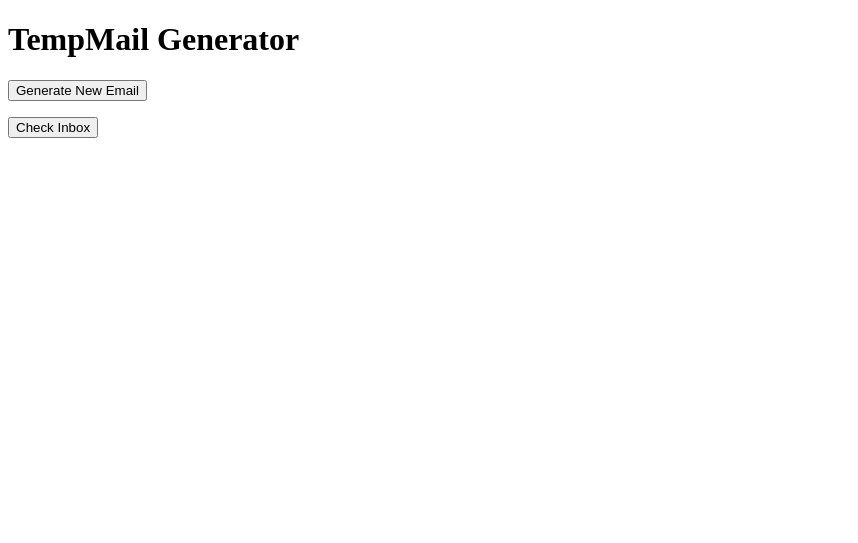
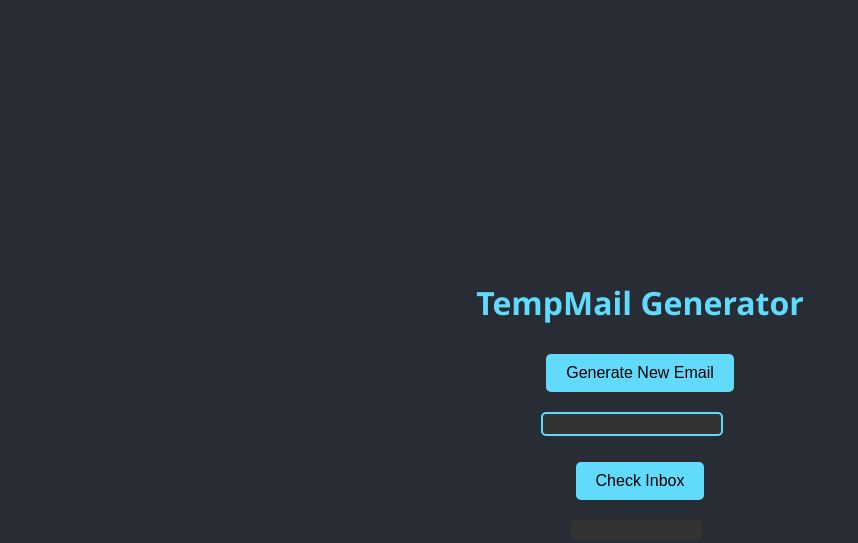
Before and after one commit to churchillitos/temp, a website: page public/index.html in a window 1280 px wide. Shown: the whole page, without its empty margins (0-858 px from the left). Drawn offline with Linux system fonts and the light colour scheme.

Commit message:
Update index.html

```diff
--- a/public/index.html
+++ b/public/index.html
@@ -4,7 +4,67 @@
     <meta charset="UTF-8">
     <meta name="viewport" content="width=device-width, initial-scale=1.0">
     <title>TempMail Generator</title>
-    <link rel="stylesheet" href="/style.css">
+    <style>
+        body {
+            font-family: 'Segoe UI', Tahoma, Geneva, Verdana, sans-serif;
+            background-color: #282c34;
+            color: white;
+            display: flex;
+            flex-direction: column;
+            align-items: center;
+            justify-content: center;
+            height: 100vh;
+            margin: 0;
+            text-align: center;
+        }
+        h1 {
+            color: #61dafb;
+            margin-bottom: 20px;
+        }
+        button, input {
+            padding: 10px 20px;
+            margin: 10px 5px;
+            border: none;
+            border-radius: 5px;
+            font-size: 16px;
+            transition: background-color 0.3s, transform 0.3s;
+        }
+        button {
+            background-color: #61dafb;
+            color: black;
+            cursor: pointer;
+        }
+        button:hover {
+            background-color: #21a1f1;
+            transform: scale(1.05);
+        }
+        input {
+            background-color: #333;
+            color: white;
+        }
+        #generatedEmail, #inboxMessages {
+            margin-top: 10px;
+            padding: 10px;
+            background-color: #333;
+            border-radius: 5px;
+            width: 80%;
+            max-width: 500px;
+            word-wrap: break-word;
+        }
+        #generatedEmail {
+            border: 2px solid #61dafb;
+        }
+        .message {
+            background-color: #444;
+            border-radius: 5px;
+            padding: 10px;
+            margin: 10px 0;
+            text-align: left;
+        }
+        .message p {
+            margin: 5px 0;
+        }
+    </style>
 </head>
 <body>
     <h1>TempMail Generator</h1>
@@ -22,7 +82,7 @@
         document.getElementById('generateEmailBtn').addEventListener('click', async () => {
             const response = await fetch('/api/generate-email');
             const data = await response.json();
-            document.getElementById('generatedEmail').textContent = data.email;
+            document.getElementById('generatedEmail').textContent = `Generated Email: ${data.email}`;
             generatedEmailId = data.email.split('@')[0];
         });
 
@@ -38,7 +98,12 @@
             if (data.messages && data.messages.length > 0) {
                 data.messages.forEach(message => {
                     const messageElement = document.createElement('div');
-                    messageElement.textContent = `From: ${message.from} - Subject: ${message.subject} - Body: ${message.body}`;
+                    messageElement.classList.add('message');
+                    messageElement.innerHTML = `
+                        <p><strong>From:</strong> ${message.from}</p>
+                        <p><strong>Subject:</strong> ${message.subject}</p>
+                        <p><strong>Body:</strong> ${message.body}</p>
+                    `;
                     inboxMessagesDiv.appendChild(messageElement);
                 });
             } else {
```
